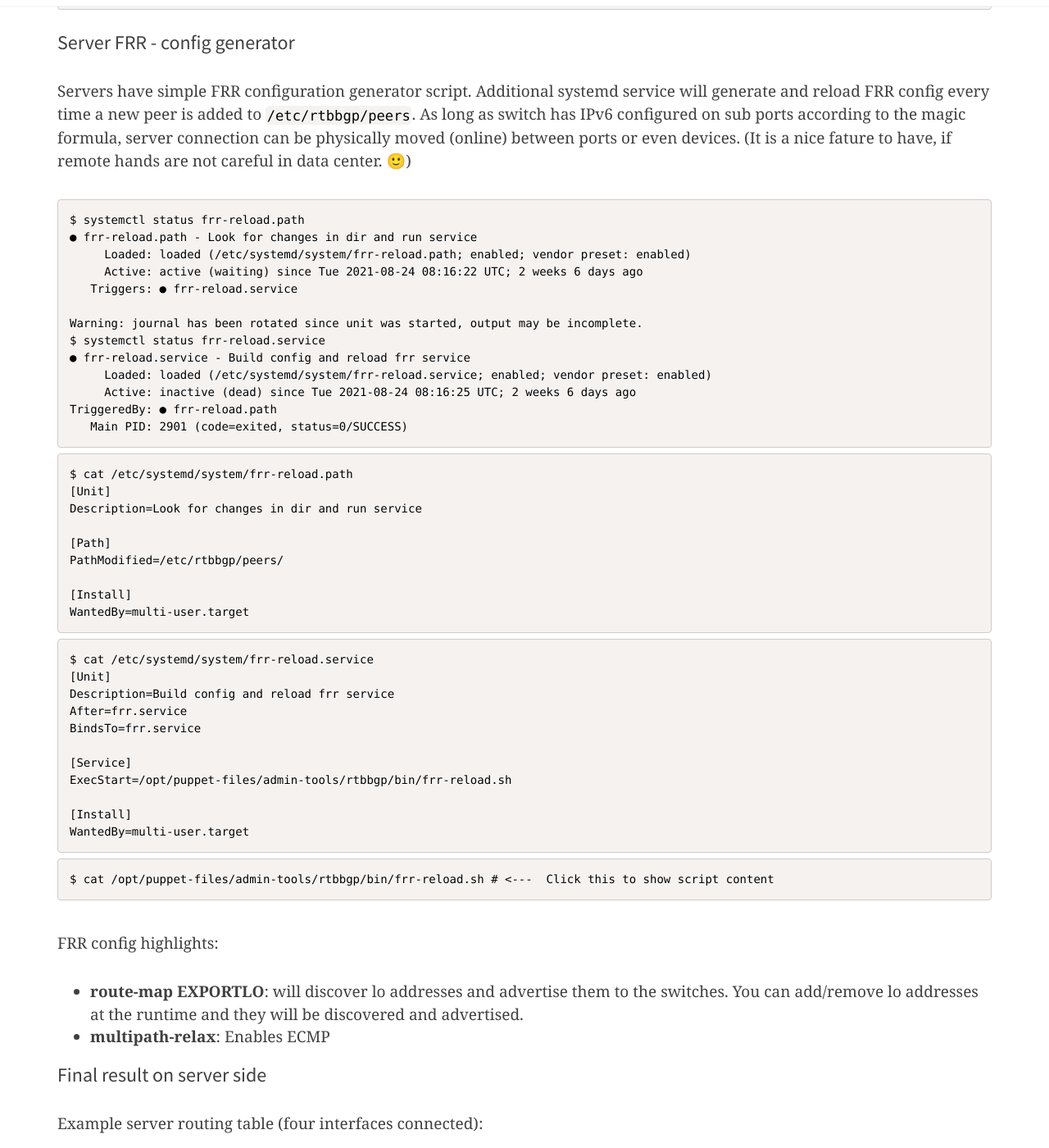
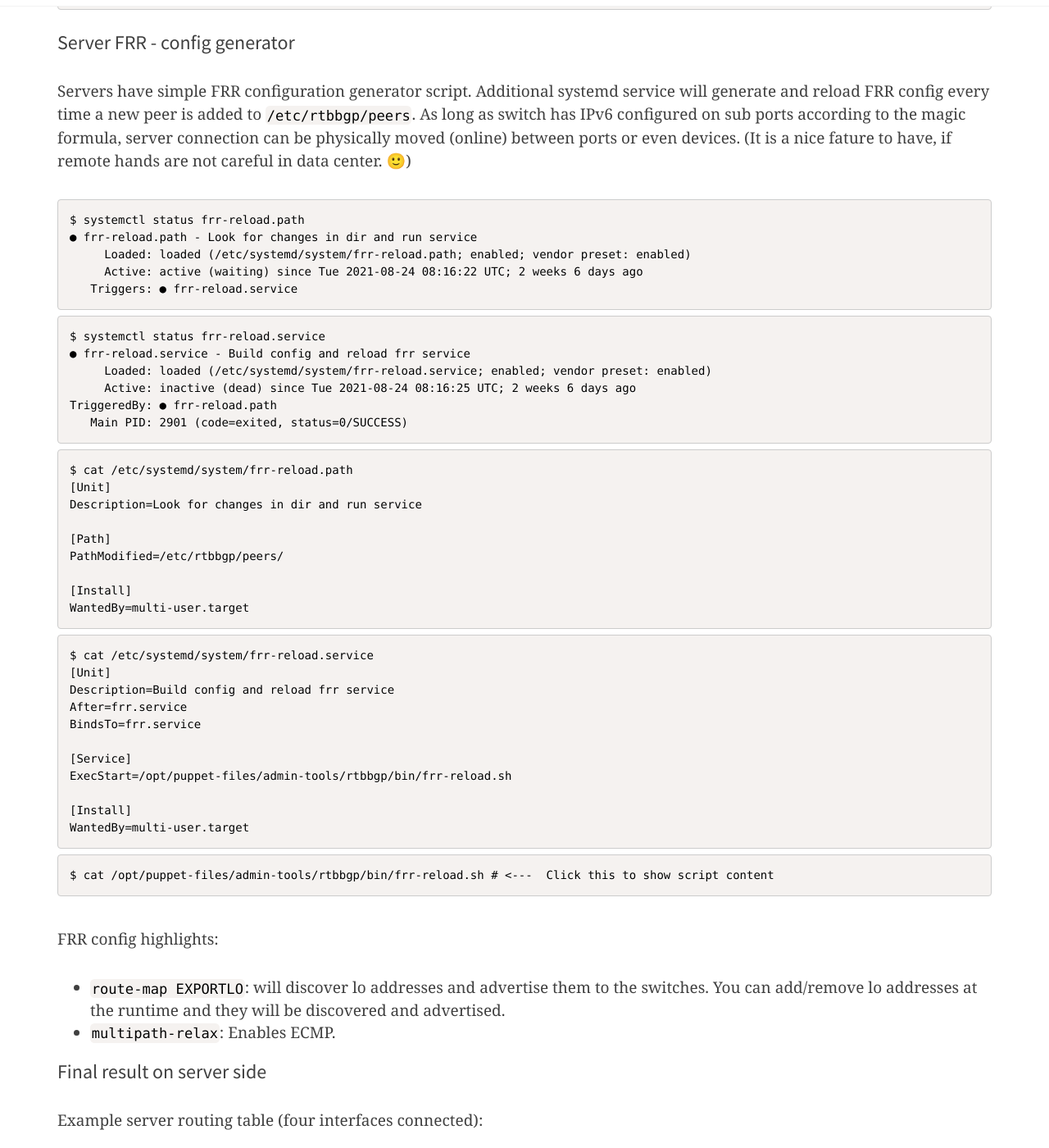
Before and after one commit to RTBHOUSE/techblog, a Jekyll site: the page built from _posts/2021-11-25-L2-EVPN-to-L3-concept-part2.markdown, in a window 1280 px wide and 1400 px high, scrolled down 10604 px. Shown: the whole window at 82% size. Built offline with Jekyll 4.4.1, drawn with Linux system fonts in a browser that asks for light colours; nearby versions of some CDN libraries; comment, search, counter and statistics services are not loaded.

Commit message:
Update 2021-11-25-L2-EVPN-to-L3-concept-part2.markdown

````diff
--- a/_posts/2021-11-25-L2-EVPN-to-L3-concept-part2.markdown
+++ b/_posts/2021-11-25-L2-EVPN-to-L3-concept-part2.markdown
@@ -732,8 +732,9 @@ $ systemctl status frr-reload.path
      Loaded: loaded (/etc/systemd/system/frr-reload.path; enabled; vendor preset: enabled)
      Active: active (waiting) since Tue 2021-08-24 08:16:22 UTC; 2 weeks 6 days ago
    Triggers: ● frr-reload.service
+```
 
-Warning: journal has been rotated since unit was started, output may be incomplete.
+```
 $ systemctl status frr-reload.service
 ● frr-reload.service - Build config and reload frr service
      Loaded: loaded (/etc/systemd/system/frr-reload.service; enabled; vendor preset: enabled)
@@ -803,7 +804,7 @@ echo "
 hostname $(hostname)
 
 router bgp 65108
- bgp router-id $(ifdata  -pa 'lo:101')       `# lo:101 ro routerid`
+ bgp router-id $(ifdata -pa 'lo:101')       `# lo:101 ro routerid`
  bgp default show-hostname
  bgp default show-nexthop-hostname
  bgp bestpath as-path multipath-relax
@@ -859,10 +860,9 @@ end
 {% endhighlight %}
 </details>
 
-
 FRR config highlights:
-  - **route-map EXPORTLO**: will discover lo addresses and advertise them to the switches. You can add/remove lo addresses at the runtime and they will be discovered and advertised.
-  - **multipath-relax**: Enables ECMP
+  - `route-map EXPORTLO`: will discover lo addresses and advertise them to the switches. You can add/remove lo addresses at the runtime and they will be discovered and advertised.
+  - `multipath-relax`: Enables ECMP.
 
 ### Final result on server side
 Example server routing table (four interfaces connected):
````
